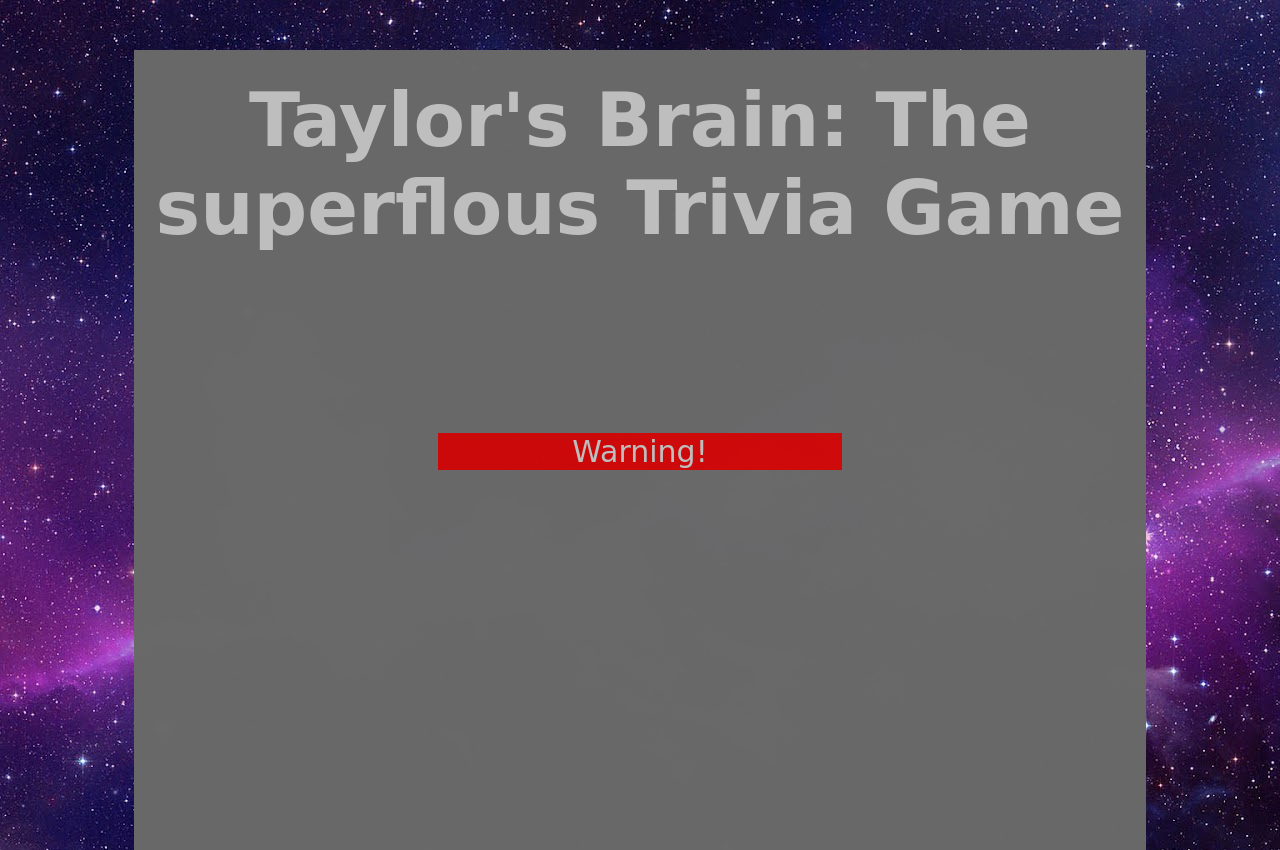
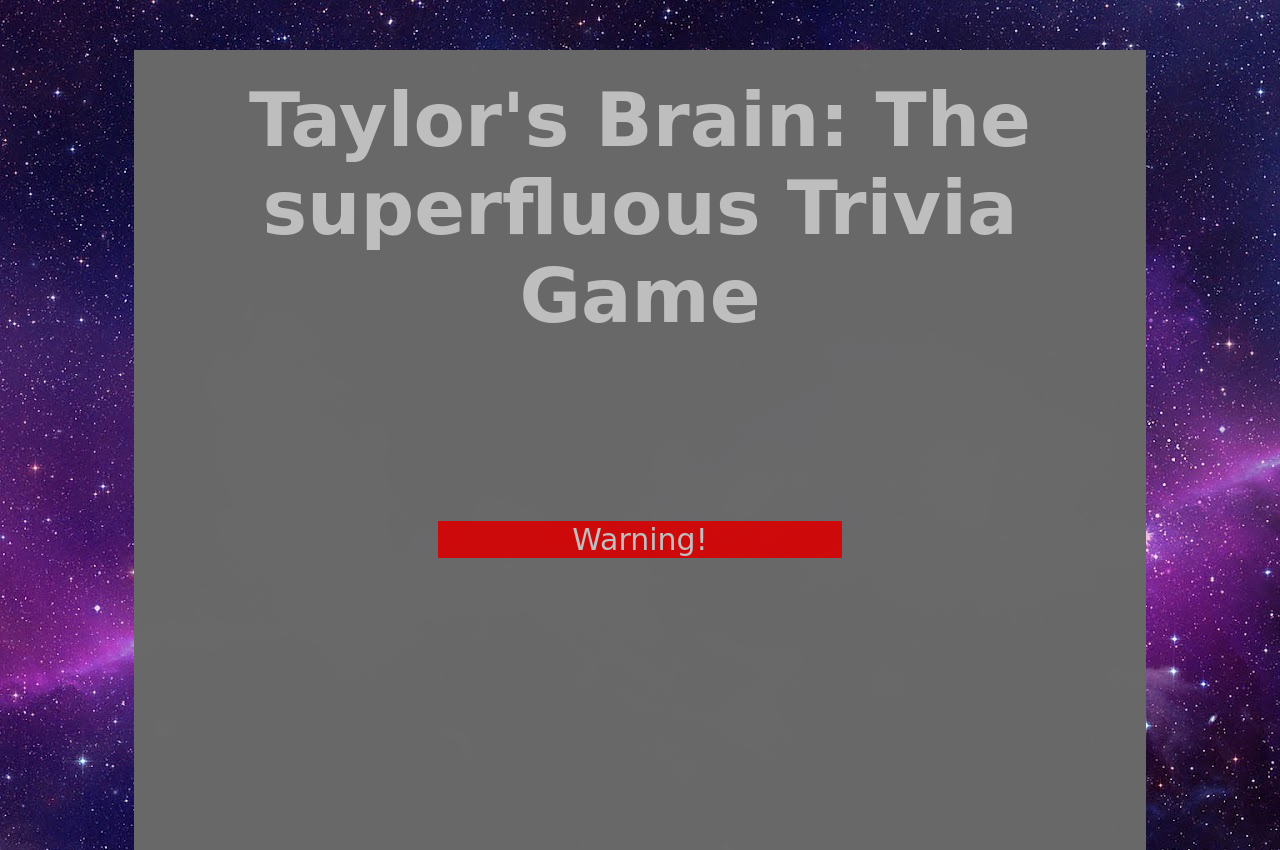
Before and after one commit to taywood0011/TriviaGame, a plain HTML site: page Index.html in a window 1280 px wide. Drawn offline with nearby package versions, Linux system fonts and the light colour scheme; a web font is replaced by a local one.

Commit message:
spelling...

```diff
--- a/Index.html
+++ b/Index.html
@@ -6,7 +6,7 @@
     <meta charset="UTF-8">
     <meta name="viewport" content="width=device-width, initial-scale=1.0">
     <meta http-equiv="X-UA-Compatible" content="ie=edge">
-    <title>Taylor's Brain: The superflous Trivia Game</title>
+    <title>Taylor's Brain: The superfluous Trivia Game</title>
 
 
 
@@ -24,7 +24,7 @@
   <body>
 
     <div id="main">
-      <h1>Taylor's Brain: The superflous Trivia Game</h1>
+      <h1>Taylor's Brain: The superfluous Trivia Game</h1>
       <div id="mid">
         <div id="in">
           <button id="start">Warning!</button>
```
